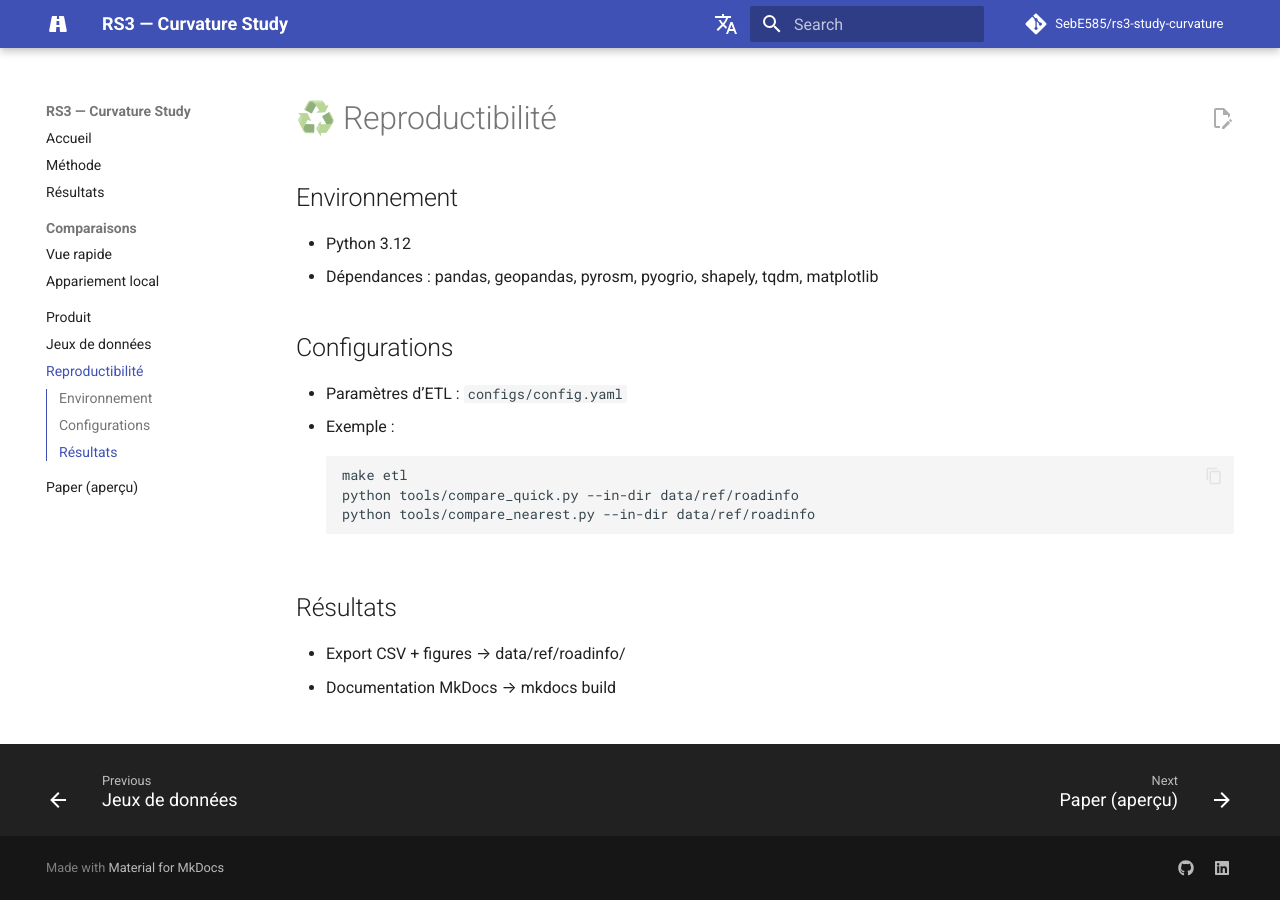
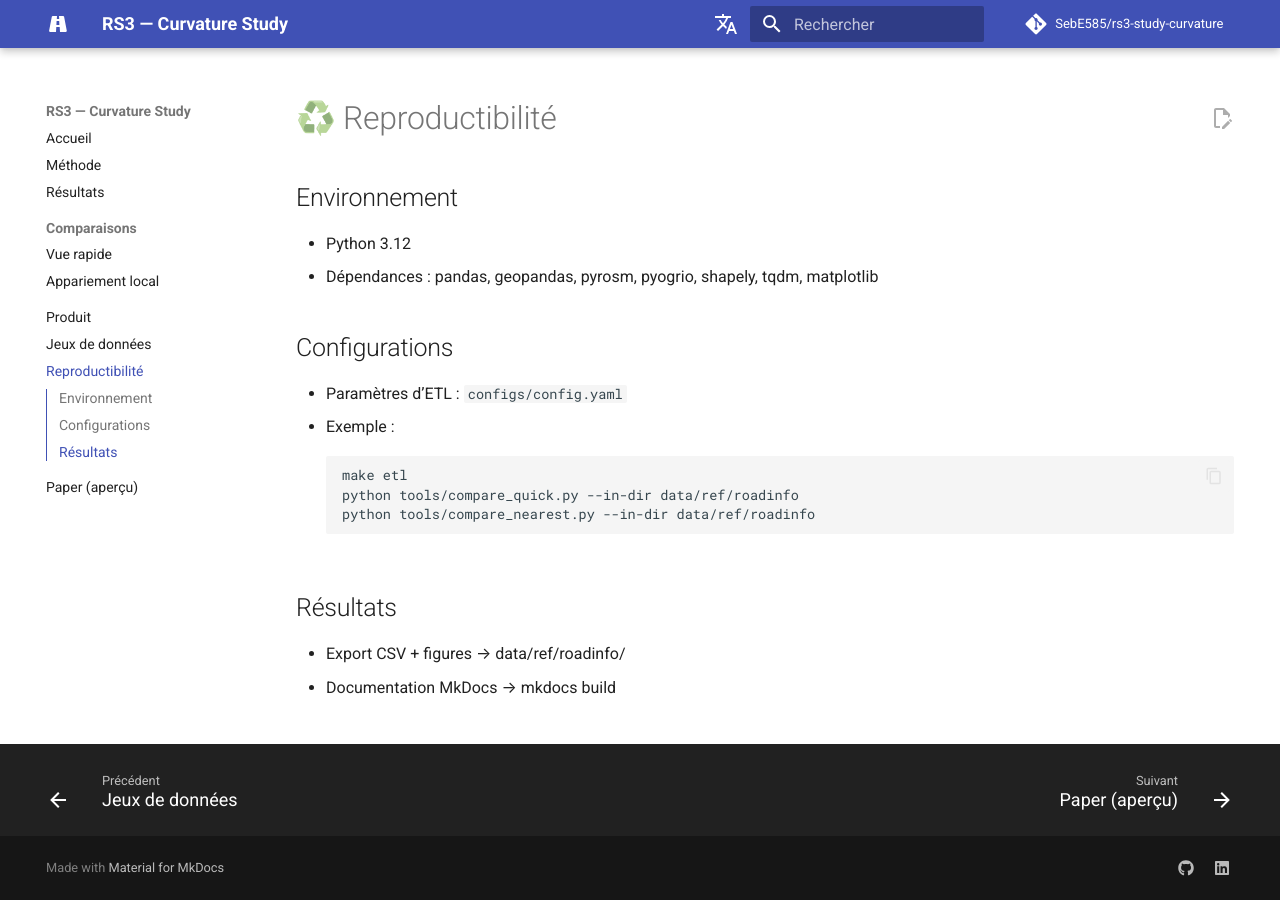
Before and after one commit to SebE585/rs3-study-curvature, an MkDocs documentation site: the page built from docs/reproducibility.md, in a window 1280 px wide. Built offline with MkDocs 1.6.1 and Material for MkDocs 9.7.7, drawn with Linux system fonts in a browser that asks for light colours; comment, search, counter and statistics services are not loaded; some of the changed lines change nothing that is shown.

Commit message:
Mise à jour de la documentation

```diff
--- a/mkdocs.yml
+++ b/mkdocs.yml
@@ -3,11 +3,11 @@ site_description: Étude des rayons de courbure et implications pour a_lat = v^2
 site_url: https://sebe585.github.io/rs3-study-curvature/
 repo_url: https://github.com/SebE585/rs3-study-curvature
 repo_name: SebE585/rs3-study-curvature
-language: fr
 edit_uri: edit/main/docs/
 
 theme:
   name: material
+  language: fr
   features:
     - navigation.sections
     - navigation.expand
@@ -57,8 +57,6 @@ plugins:
   - git-revision-date-localized:
       type: date
       fallback_to_build_date: true
-  - minify:
-      minify_html: true
 
 nav:
   - Accueil: index.md
```
